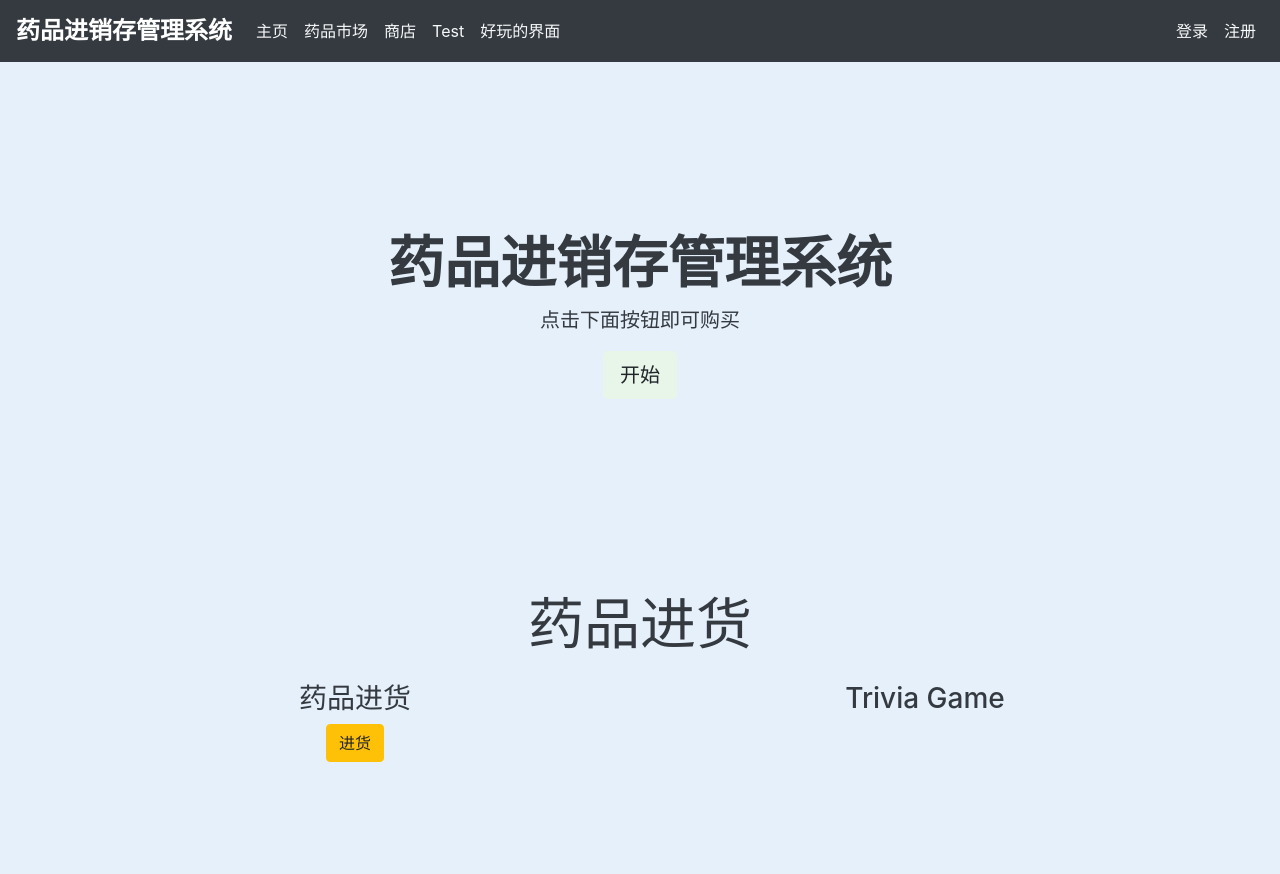
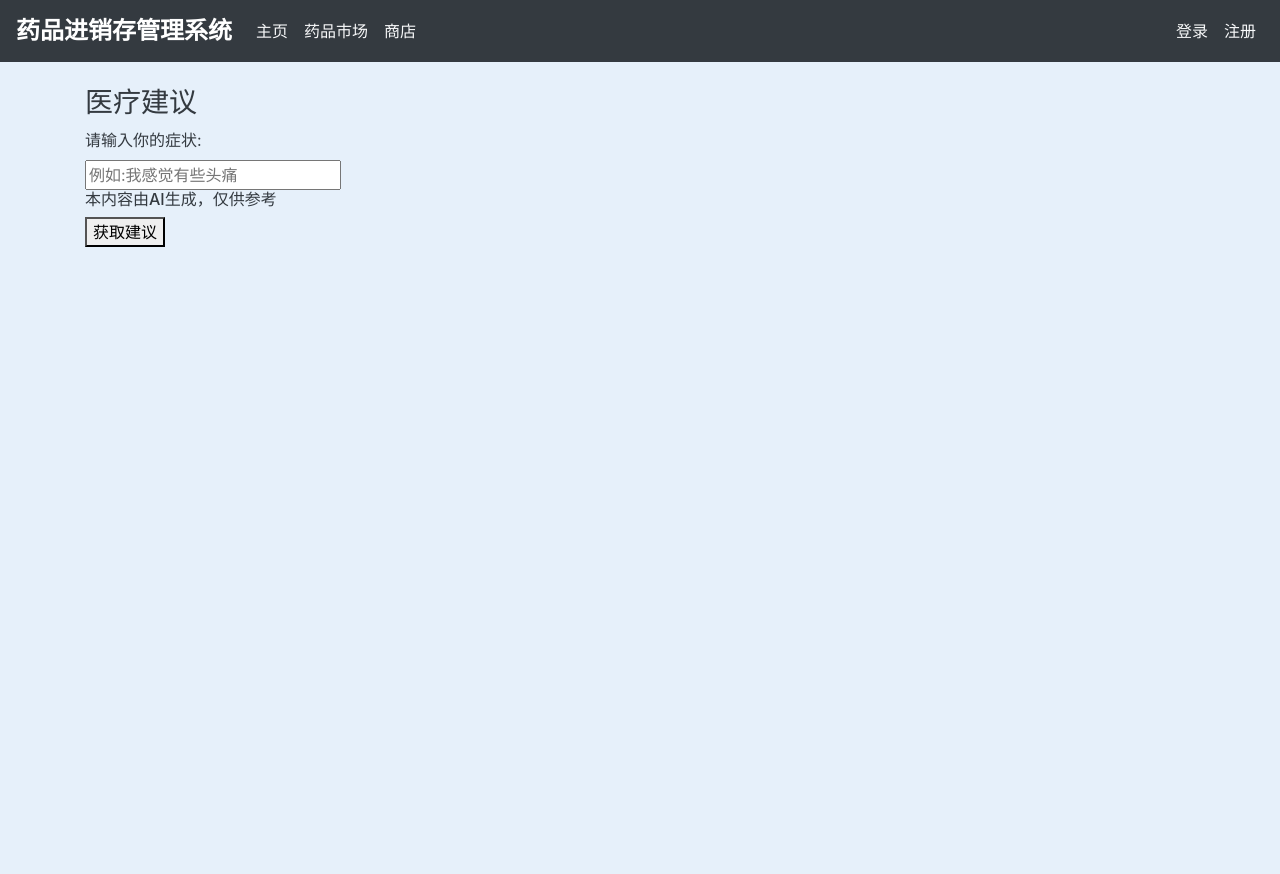
Before and after one commit to iocion/Database_design, a Flask app: page / in a window 1280 px wide. After the commit the page ends 247 px from the top, so only its background shows below. Run offline with Flask 3, Linux system fonts and the light colour scheme.

Commit message:
增加AI

```diff
--- a/market/routes.py
+++ b/market/routes.py
@@ -6,12 +6,50 @@ from market.forms import RegisterForm,LoginForm,PurchaseItemForm,SellItemForm
 from sqlalchemy.exc import IntegrityError
 from market import db
 from flask_login import login_user,login_required,logout_user,current_user
+from openai import OpenAI  # 加入百度的大模型deepseekR8
 
 
-@app.route("/")
-@app.route("/home")
-def home_page():
-    return render_template('home.html')
+
+client = OpenAI(
+    api_key="525c607104d8891a998419b0d2ad22e0f2f26a7f",
+    base_url="https://api-xa0fv6o8a9m1q9hd.aistudio-app.com/v1"
+)
+
+@app.route("/", methods=["GET", "POST"])
+def index_page():
+    condition = None
+    advice = None
+    error = None
+
+    if request.method == "POST":
+        condition = request.form.get("condition")
+        if not condition:
+            error = "请填写病情内容"
+        else:
+            try:
+                # API call to get medication advice
+                completion = client.chat.completions.create(
+                    model="deepseek-r1:8b",
+                    temperature=0.6,
+                    messages=[
+                        {"role": "user", "content": f"请根据病情 '{condition}' 给病人给出合适的药物和计量，并给出合理的用药建议，内容可以少一些，简介明了"}
+                    ],
+                    stream=True
+                )
+
+                # Collect response from streaming API
+                advice = ""
+                for chunk in completion:
+                    if hasattr(chunk.choices[0].delta, "reasoning_content") and chunk.choices[0].delta.reasoning_content:
+                        advice += chunk.choices[0].delta.reasoning_content
+                    elif chunk.choices[0].delta.content:
+                        advice += chunk.choices[0].delta.content
+
+            except Exception as e:
+                error = f"(无法获取建议):可能触发了违禁词: {str(e)}"
+
+    return render_template("index.html", condition=condition, advice=advice, error=error)
+
 
 
 @app.route('/market',methods=['GET','POST'])
@@ -117,7 +155,7 @@ def login_page():
 def logout_page():
     logout_user()
     flash("已经退出登出", category="info")
-    return redirect(url_for('home_page'))
+    return redirect(url_for('index_page'))
 
 
 @app.route("/game")
@@ -125,10 +163,10 @@ def game_page():
      return render_template("game.html")
 
 
-@app.route("/just_for_fun")
-def just_for_fun_page():
-     return render_template("just_for_fun.html")
+# @app.route("/just_for_fun")
+# def just_for_fun_page():
+#      return render_template("just_for_fun.html")
 
-@app.route("/test")
-def testtest():
-     return render_template("rmdb.html")
+# @app.route("/test")
+# def testtest():
+#      return render_template("rmdb.html")
--- a/market/templates/base.html
+++ b/market/templates/base.html
@@ -93,19 +93,13 @@
         <div class="collapse navbar-collapse" id="navbarNav">
            <ul class="navbar-nav mr-auto">
             <li class="nav-item">
-                <a class="nav-link" href="{{ url_for('home_page') }}">主页<span class="sr-only">(current)</span></a>
+                <a class="nav-link" href="{{ url_for('index_page') }}">主页<span class="sr-only">(current)</span></a>
             </li>
             <li class="nav-item">
                 <a class="nav-link" href="{{ url_for('notion_page') }}">药品市场</a>
             </li>
             <li class="nav-item">
                 <a class="nav-link" href="{{ url_for('market_page') }}">商店</a>
-            </li>
-            <li class="nav-item">
-                <a class="nav-link" href="{{ url_for('game_page') }}">Test</a>
-            </li>
-            <li class="nav-item">
-                <a class="nav-link" href="{{ url_for('just_for_fun_page') }}">好玩的界面</a>
             </li>
         </ul>
 
--- /dev/null
+++ b/market/templates/index.html
@@ -0,0 +1,32 @@
+{% extends 'base.html' %}
+{% block title %}
+    Ask Page
+{% endblock %}
+{% block content%}
+<body>
+<head>
+    <meta charset="UTF-8">
+    <!-- <meta name="viewport" content="width=device-width, initial-scale=1.0"> -->
+    <title>AI病症预测</title>
+</head>
+<body>
+    <div class="container">
+        <h3>医疗建议</h3>
+        <form method="POST" action="/">
+            <label for="condition">请输入你的症状:</label><br>
+            <input type="text" id="condition" name="condition" placeholder="例如:我感觉有些头痛" required><br>
+            <h6>本内容由AI生成，仅供参考</h6>
+            <button type="submit">获取建议</button>
+        </form>
+        {% if error %}
+            <p class="error">{{ error }}</p>
+        {% endif %}
+        {% if condition and advice %}
+            <h2>结果</h2>
+            <p><span class="condition">病症:</span> {{ condition }}</p>
+            <div class="advice">{{ advice }}</div>
+        {% endif %}
+    </div>
+</body>
+</body>
+{% endblock %}
```
Also changed, not shown: market/templates/notion.html (+1 -14 lines), test1.py (added, +22 -0 lines).
